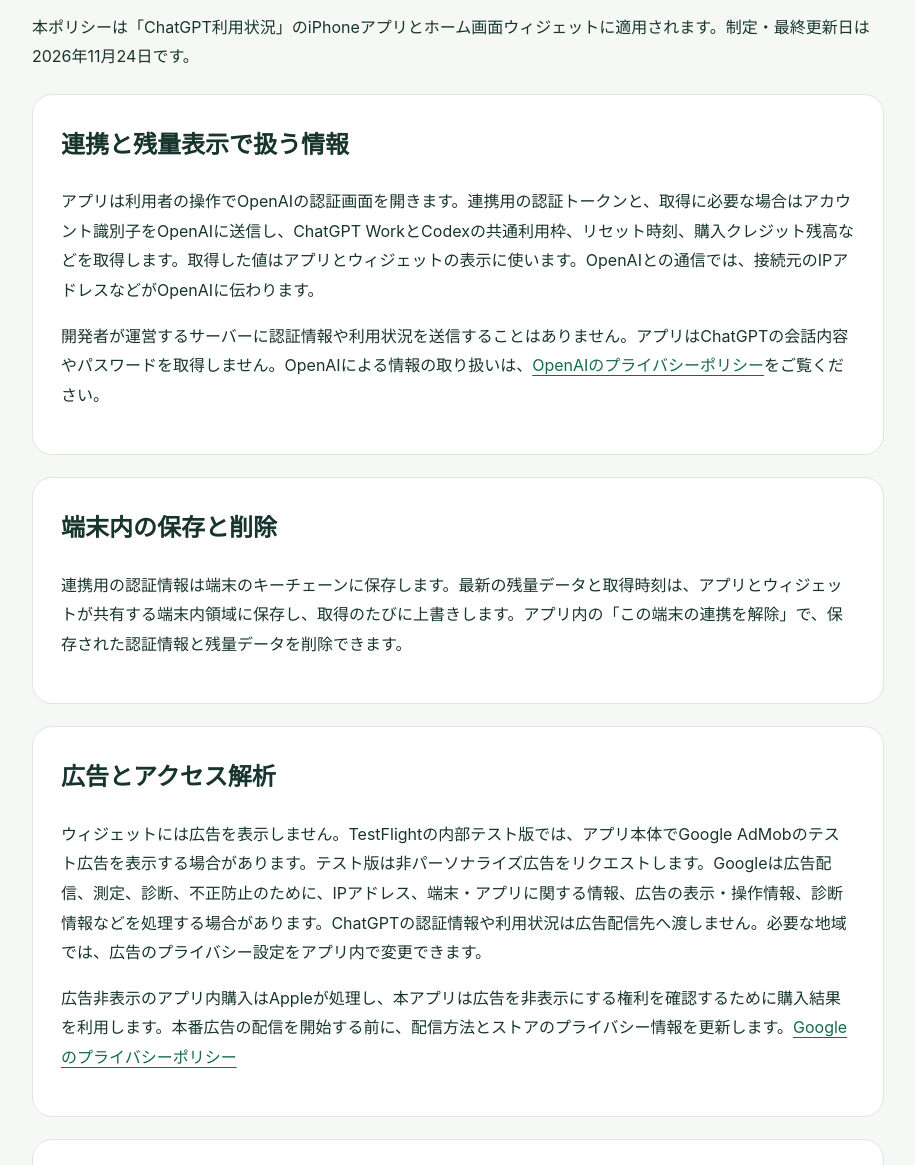
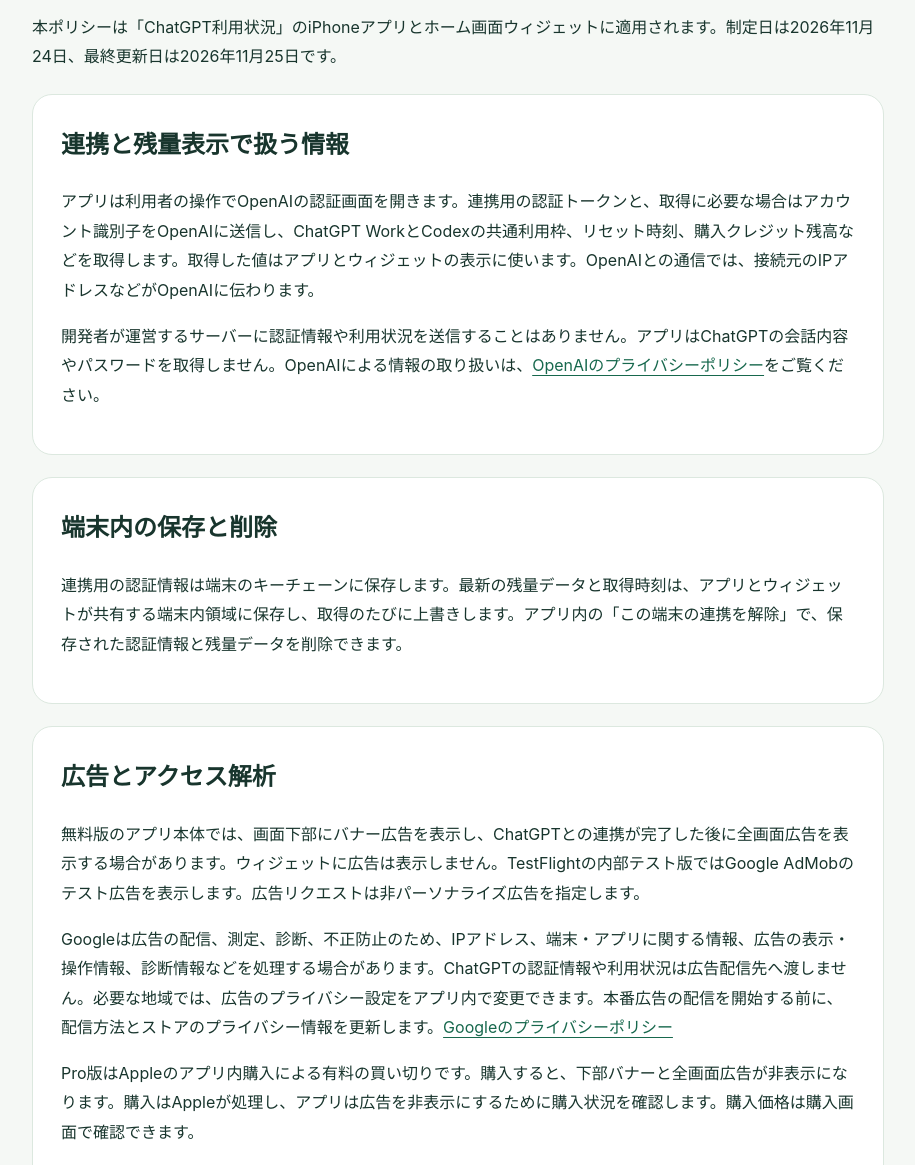
Before and after one commit to coolcoolboys-svg/noreru-bus-support, a plain HTML site: page chatgpt-usage-privacy.html in a window 1280 px wide. Shown: the part 277-1442 px from the top of the page, without its empty margins (182-1097 px from the left). Drawn offline with Linux system fonts and the light colour scheme.

Commit message:
Disclose banner, interstitial, and paid Pro in widget privacy policy

```diff
--- a/chatgpt-usage-privacy.html
+++ b/chatgpt-usage-privacy.html
@@ -21,7 +21,7 @@
   <main>
     <p class="tag">ChatGPT利用状況</p>
     <h1>プライバシーポリシー</h1>
-    <p>本ポリシーは「ChatGPT利用状況」のiPhoneアプリとホーム画面ウィジェットに適用されます。制定・最終更新日は2026年11月24日です。</p>
+    <p>本ポリシーは「ChatGPT利用状況」のiPhoneアプリとホーム画面ウィジェットに適用されます。制定日は2026年11月24日、最終更新日は2026年11月25日です。</p>
     <section class="panel">
       <h2>連携と残量表示で扱う情報</h2>
       <p>アプリは利用者の操作でOpenAIの認証画面を開きます。連携用の認証トークンと、取得に必要な場合はアカウント識別子をOpenAIに送信し、ChatGPT WorkとCodexの共通利用枠、リセット時刻、購入クレジット残高などを取得します。取得した値はアプリとウィジェットの表示に使います。OpenAIとの通信では、接続元のIPアドレスなどがOpenAIに伝わります。</p>
@@ -33,7 +33,9 @@
     </section>
     <section class="panel">
       <h2>広告とアクセス解析</h2>
-      <p>ウィジェットには広告を表示しません。TestFlightの内部テスト版では、アプリ本体でGoogle AdMobのテスト広告を表示する場合があります。テスト版は非パーソナライズ広告をリクエストします。Googleは広告配信、測定、診断、不正防止のために、IPアドレス、端末・アプリに関する情報、広告の表示・操作情報、診断情報などを処理する場合があります。ChatGPTの認証情報や利用状況は広告配信先へ渡しません。必要な地域では、広告のプライバシー設定をアプリ内で変更できます。</p><p>広告非表示のアプリ内購入はAppleが処理し、本アプリは広告を非表示にする権利を確認するために購入結果を利用します。本番広告の配信を開始する前に、配信方法とストアのプライバシー情報を更新します。<a href="https://policies.google.com/privacy?hl=ja">Googleのプライバシーポリシー</a></p>
+      <p>無料版のアプリ本体では、画面下部にバナー広告を表示し、ChatGPTとの連携が完了した後に全画面広告を表示する場合があります。ウィジェットに広告は表示しません。TestFlightの内部テスト版ではGoogle AdMobのテスト広告を表示します。広告リクエストは非パーソナライズ広告を指定します。</p>
+      <p>Googleは広告の配信、測定、診断、不正防止のため、IPアドレス、端末・アプリに関する情報、広告の表示・操作情報、診断情報などを処理する場合があります。ChatGPTの認証情報や利用状況は広告配信先へ渡しません。必要な地域では、広告のプライバシー設定をアプリ内で変更できます。本番広告の配信を開始する前に、配信方法とストアのプライバシー情報を更新します。<a href="https://policies.google.com/privacy?hl=ja">Googleのプライバシーポリシー</a></p>
+      <p>Pro版はAppleのアプリ内購入による有料の買い切りです。購入すると、下部バナーと全画面広告が非表示になります。購入はAppleが処理し、アプリは広告を非表示にするために購入状況を確認します。購入価格は購入画面で確認できます。</p>
     </section>
     <section class="panel" id="contact">
       <h2>お問い合わせと情報の取り扱い</h2>
```
